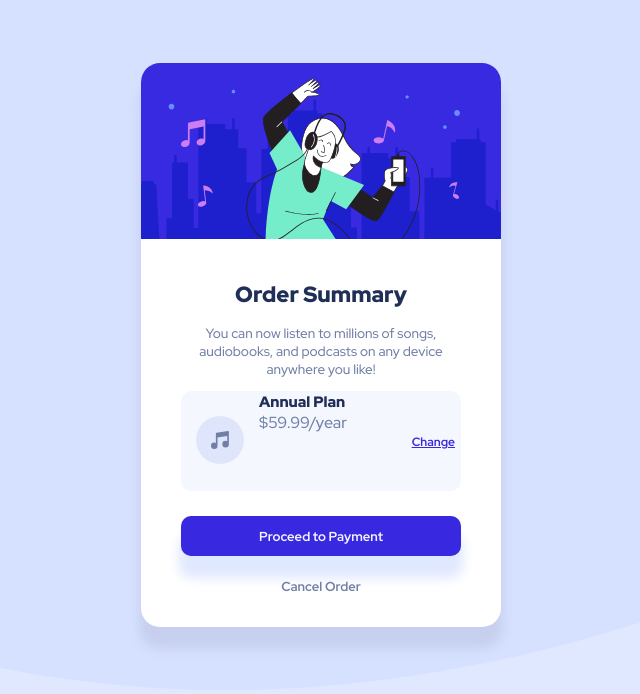
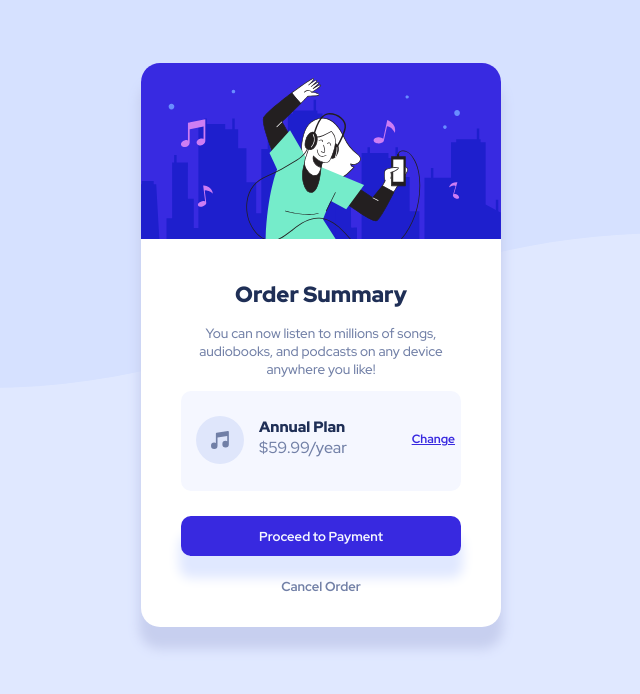
Before and after one commit to Saeedafshari11235/order-summary-component-main, a plain HTML site: page index.html in a window 1280 px wide. Shown: the whole page, without its empty margins (319-959 px from the left). Drawn offline with Linux system fonts and the light colour scheme.

Commit message:
Correction

```diff
--- a/style.css
+++ b/style.css
@@ -1,5 +1,4 @@
 @import url('https://fonts.googleapis.com/css2?family=Red+Hat+Display:wght@500;700;900&display=swap');
-
 
 #color{
     color:#e0e8ff;
@@ -18,7 +17,7 @@
 body{
     background-image: url("./images/pattern-background-desktop.svg");
     background-repeat: no-repeat;
-    background-size: cover;
+    background-size: contain;
     background-color: #e0e8ff;
 }
 .main{
@@ -101,8 +100,8 @@ p{
     margin: 25px 15px;
     float: left;
 }
-.paln-div{
-    float: right;
+.plan-div{
+    padding-top: 25px;
 }
 .change{
     border: none;
@@ -112,7 +111,8 @@ p{
     font-weight: 700;
     font-size: 12px;
     float: right;
-    position: relative;
+    z-index: 1;
+    margin-top: -10%;
 }
 .change:hover{
     text-decoration: none;
```
Also changed, not shown: index.html (+8 -1 lines).
